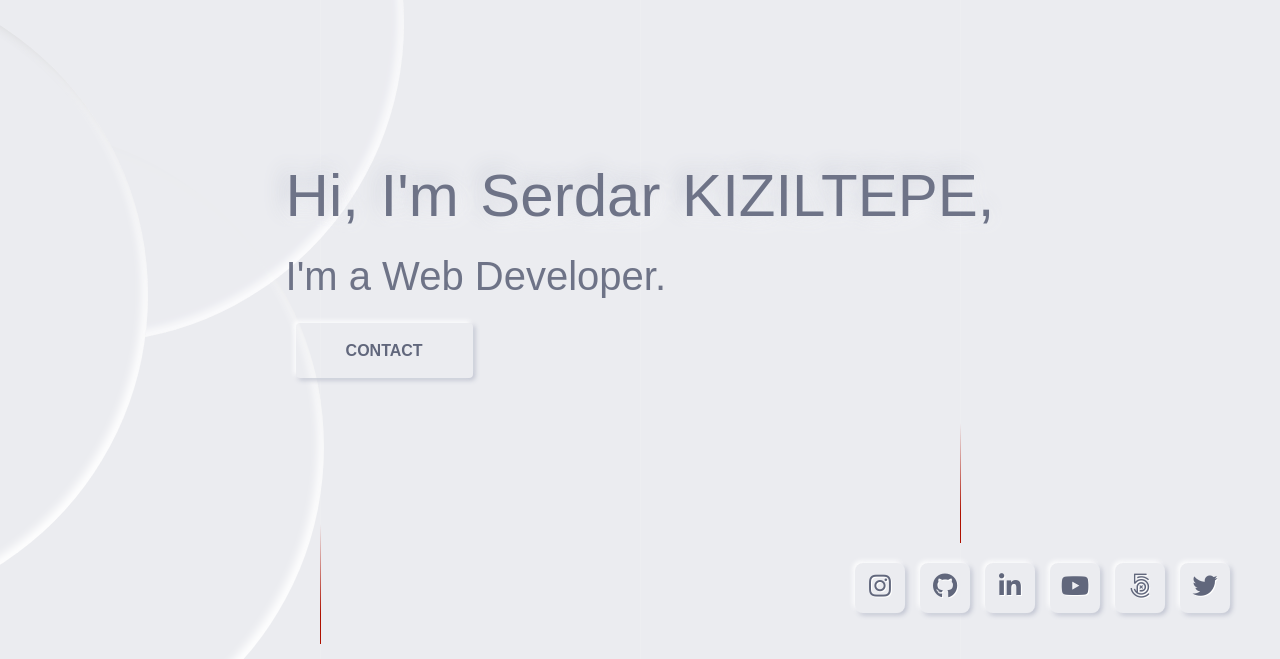
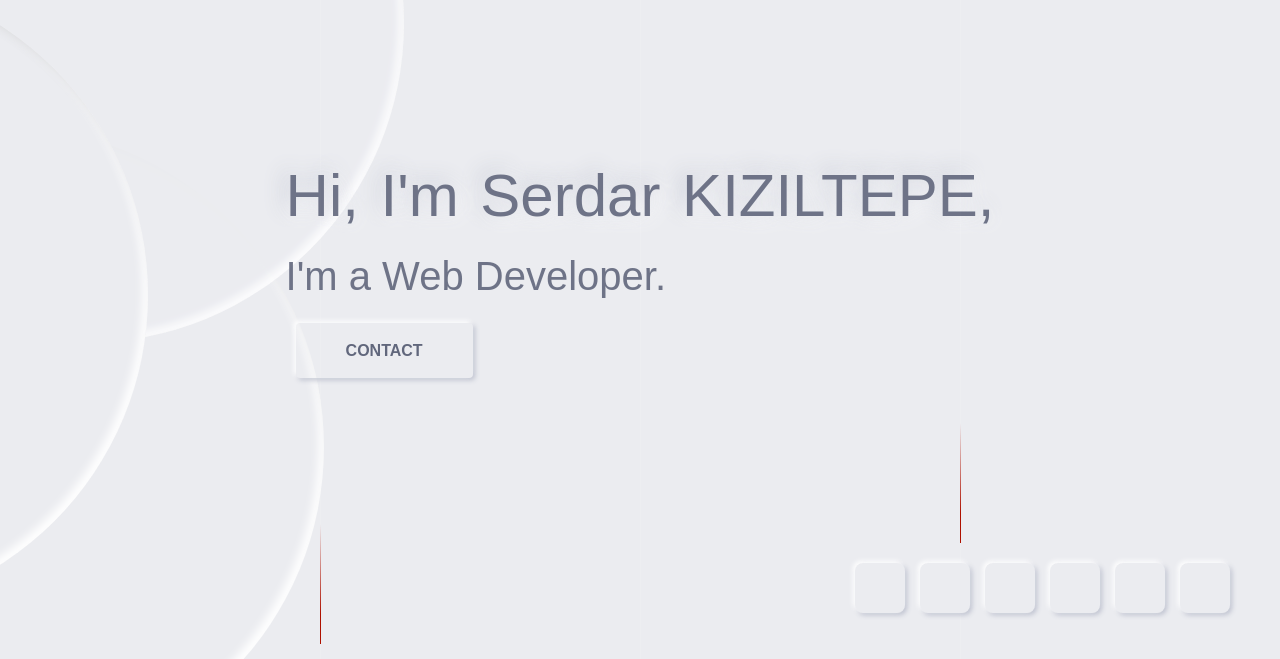
Before and after one commit to serdarkiziltepe/personal-website, a Nuxt app: page / in a window 1280 px wide. Shown: the part 137-796 px from the top of the page. Built offline with nearby package versions, Linux system fonts and the light colour scheme.

Commit message:
fontawesome link fix

```diff
--- a/layouts/default.vue
+++ b/layouts/default.vue
@@ -19,8 +19,11 @@ export default {
         {
           rel: "stylesheet",
           href:
-            // "https://fonts.googleapis.com/css2?family=Rasa:wght@500&display=swap"
             "https://fonts.googleapis.com/css2?family=Varela+Round&display=swap",
+        },
+        {
+          rel: "stylesheet",
+          href: "https://use.fontawesome.com/releases/v5.13.0/css/all.css",
         },
       ],
     };
@@ -31,9 +34,6 @@ export default {
 
 
 <style lang="scss">
-@import url("https://use.fontawesome.com/releases/v5.13.0/css/all.css");
-@import url("https://fonts.googleapis.com/css2?family=Poppins:wght@100;200;400;800&display=swap");
-
 html {
   // font-family: "Rasa", serif;
   font-family: "Varela Round", sans-serif;
```
